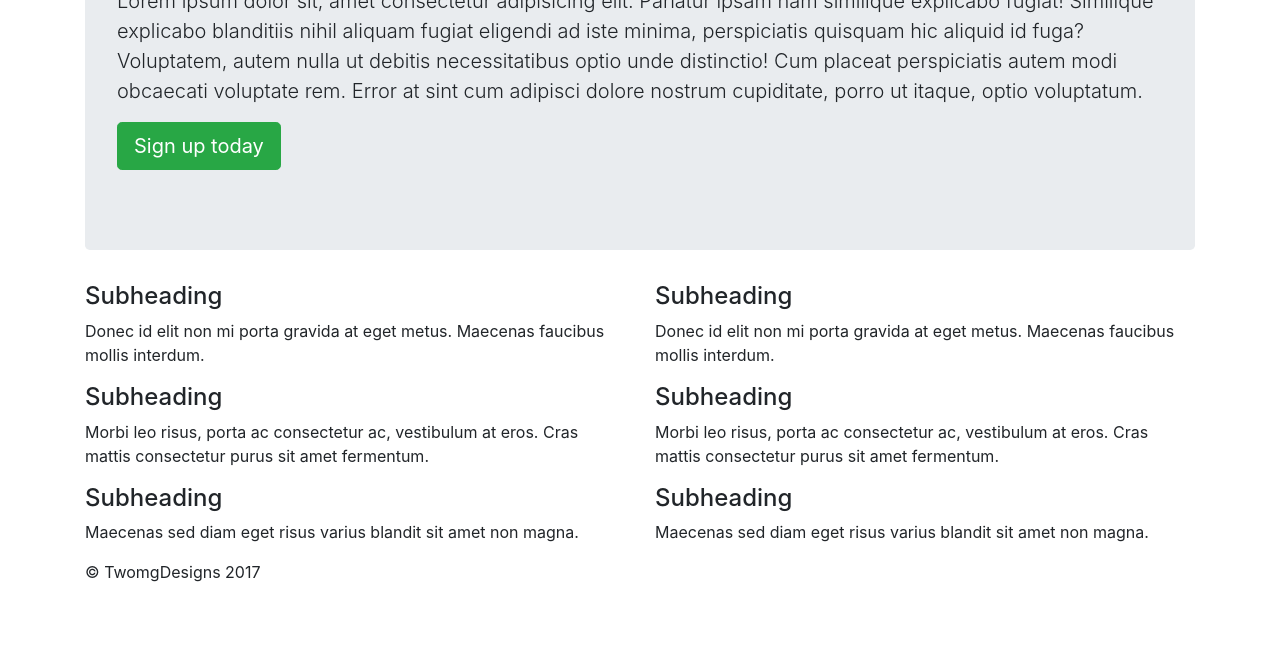
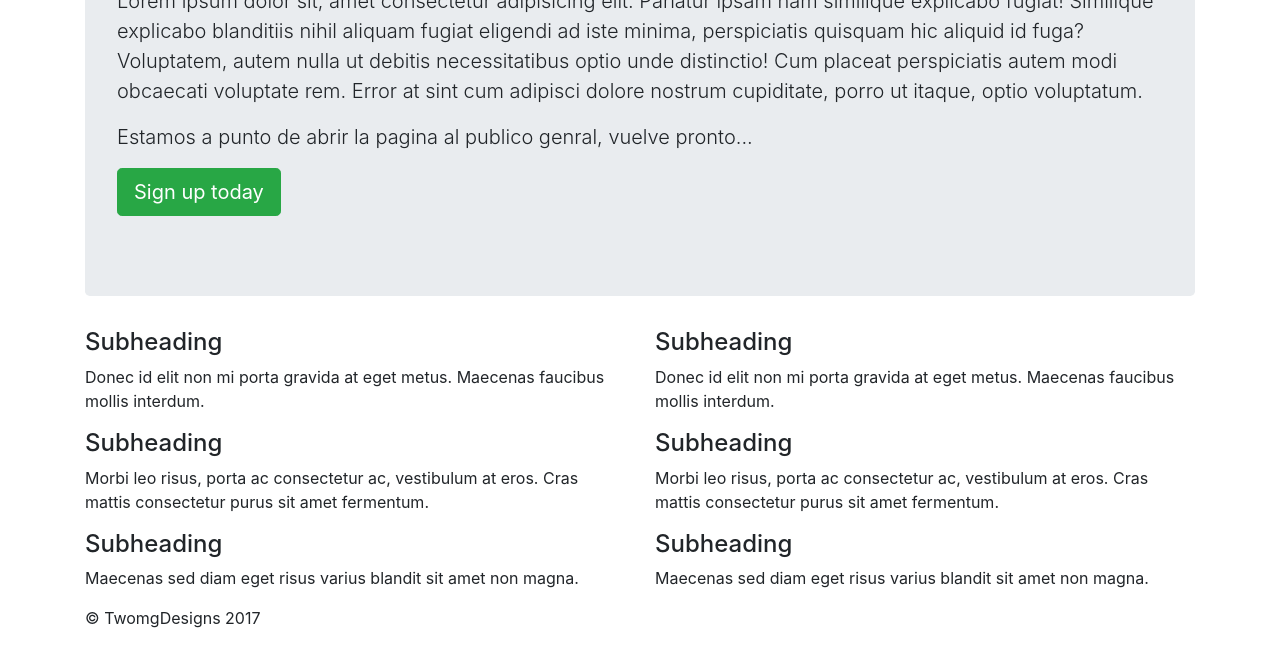
Before and after one commit to GonzalezOmar2015/git_practica, a plain HTML site: page index.html in a window 1280 px wide. Shown: the part 214-860 px from the top of the page. Before the commit the page ends 814 px from the top, so only its background shows below. Drawn offline with nearby package versions, Linux system fonts and the light colour scheme.

Commit message:
Video 5 - tutorial de Git por Makigas

```diff
--- a/index.html
+++ b/index.html
@@ -40,6 +40,9 @@
             quisquam hic aliquid id fuga?Voluptatem, autem nulla ut debitis necessitatibus
             optio unde distinctio! Cum placeat perspiciatis autem modi obcaecati voluptate rem.
             Error at sint cum adipisci dolore nostrum cupiditate, porro ut itaque, optio voluptatum.
+        </p>
+        <p class="lead">
+        	Estamos a punto de abrir la pagina al publico genral, vuelve pronto...
         </p>
         <p>
             <a class="btn btn-lg btn-success" href="#" role="button">Sign up today</a>
```
